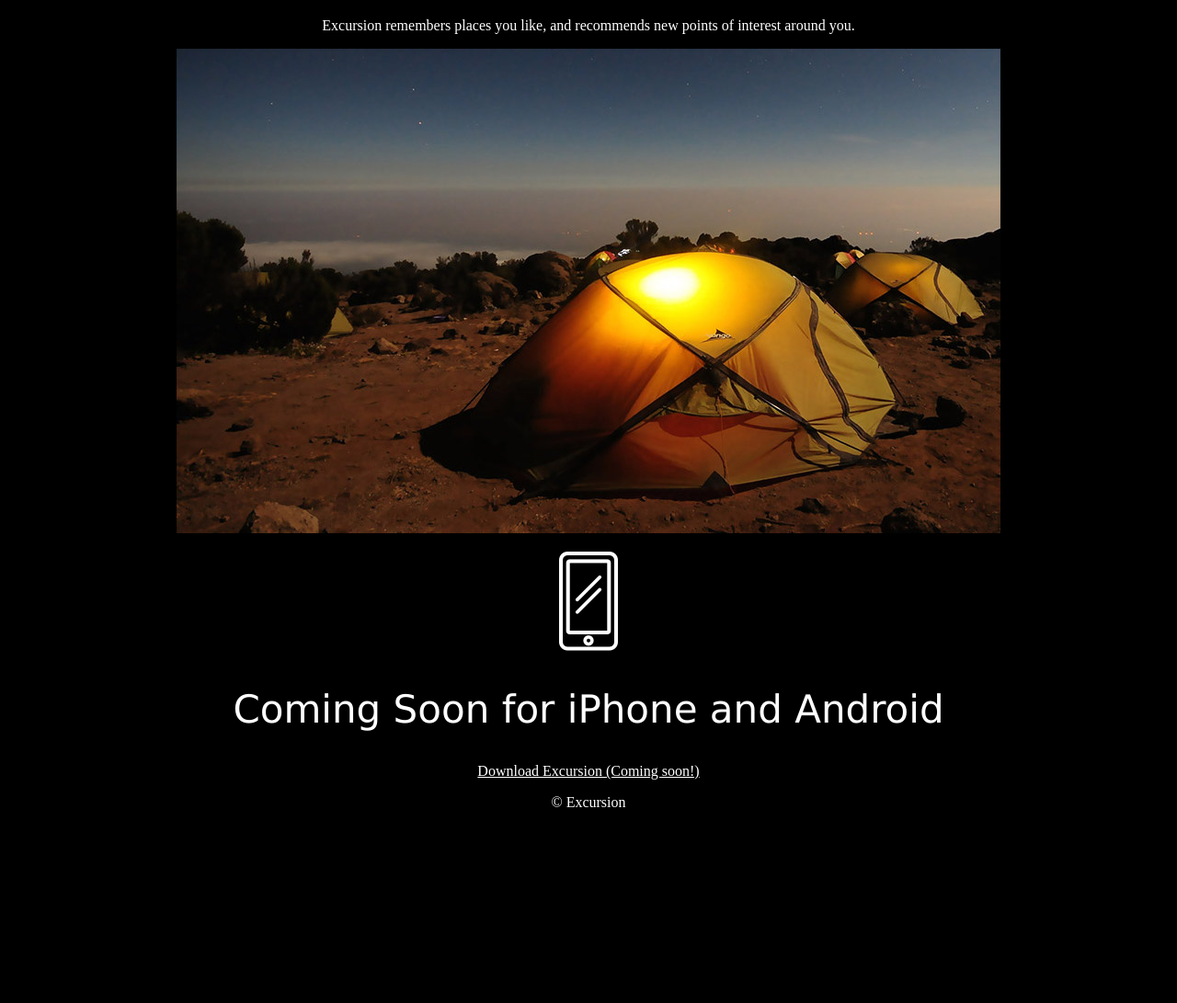
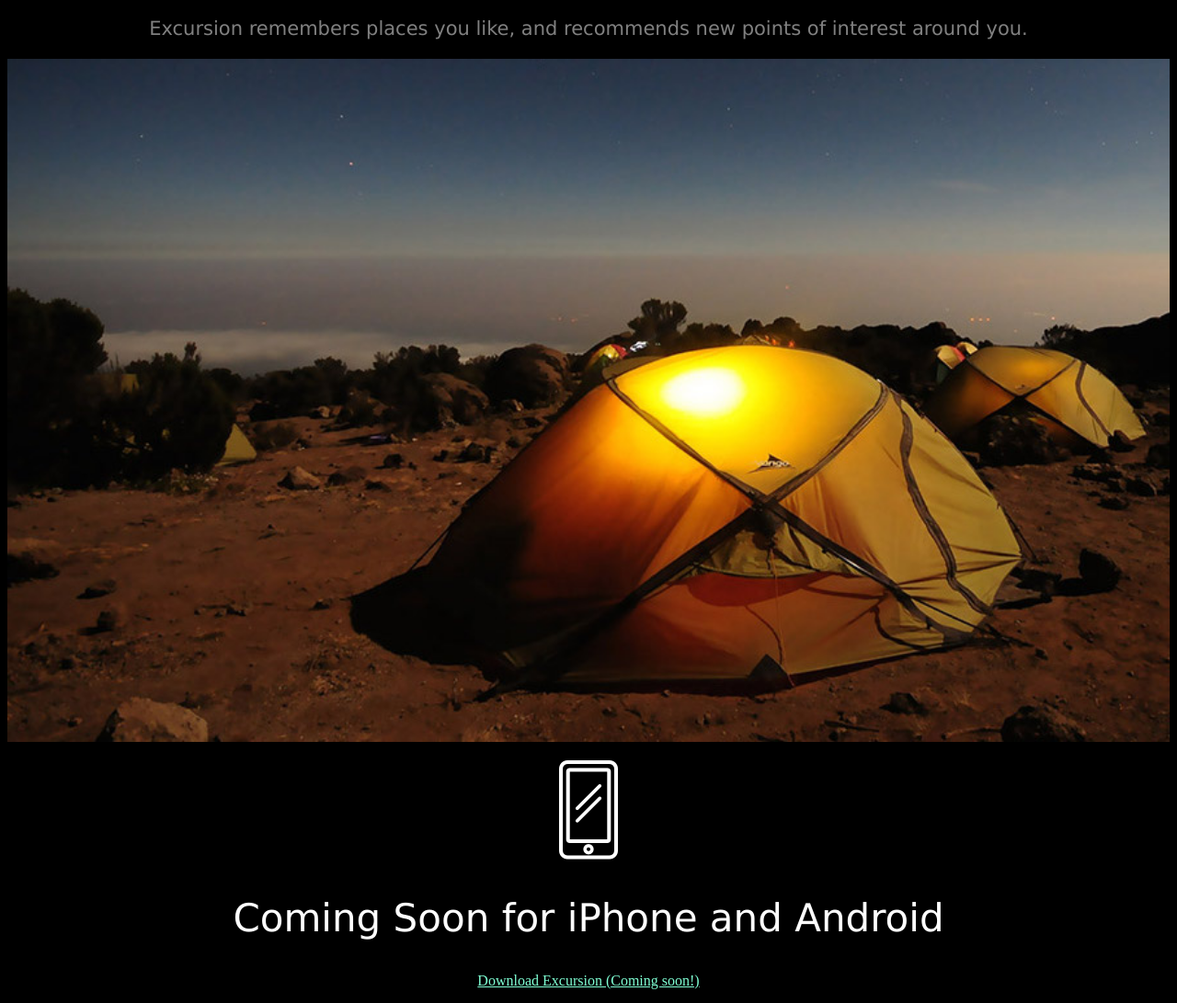
Before and after one commit to rgibbs/excursion, a plain HTML site: page index.html in a window 1280 px wide. Shown: the part 471-1562 px from the top of the page at 92% size. Before the commit the page ends 1369 px from the top, so only its background shows below. Drawn offline with Linux system fonts and the light colour scheme.

Commit message:
Added styles

```diff
--- a/index.html
+++ b/index.html
@@ -11,20 +11,20 @@
         <h1>Discover hidden places in the world around you</h1>
       </div>
       <div>
-          <p id="link"><a href="https://s3.amazonaws.com/codecademy-content/programs/freelance-one/excursion/index.html#">Download Excursion (Coming soon!)</a></p>
+          <p id="link"><a href="https://s3.amazonaws.com/codecademy-content/programs/freelance-one/excursion/index.html"  target="_blank" class="external-link">Download Excursion (Coming soon!)</a></p>
       </div>
     </span>
     <p>
 <video src="resources/assets/excursion.mp4" autoplay poster="posterimage.jpg"></video>
     </p>
     <h2>Your personal travel guide</h2>
-      <p>Excursion remembers places you like, and recommends new points of interest around you.</p>
-      <p><img src="resources/assets/camp.jpg" alt="camp site"></p>
+      <p class="description">Excursion remembers places you like, and recommends new points of interest around you.</p>
+      <p><img src="resources/assets/camp.jpg" alt="camp site" width="100%"></p>
       <p><img src="resources/assets/phone.png" alt="phone icon"></p>
     <h2>Coming Soon for iPhone and Android</h2>
-          <p id="link"><a href="https://s3.amazonaws.com/codecademy-content/programs/freelance-one/excursion/index.html#">Download Excursion (Coming soon!)</a></p>
-    <div class="footer">
-      <p>© Excursion</p>
+          <p><a href="https://s3.amazonaws.com/codecademy-content/programs/freelance-one/excursion/index.html" target="_blank" class="external-link">Download Excursion (Coming soon!)</a></p>
+    <div>
+      <p id="footer">© Excursion</p>
     </div>
   </body>
 </html>
--- a/resources/css/style.css
+++ b/resources/css/style.css
@@ -17,11 +17,19 @@ h2 {
   font-size: 42px;
 }
 
-p.footer
-{color: gray;
-text-align: right;}
+.external-link {
+   color: Aquamarine;
+   font-size: 16px;
+ }
 
-#link {
-  color: hotpink;
-  font-size: 16px;
+ .description {
+   font-family: verdana;
+   font-size: 21px;
+   color: gray;
+ }
+
+ #footer {
+   color: gray;
+   font-size: 21px;
+   text-align: right;
 }
```
